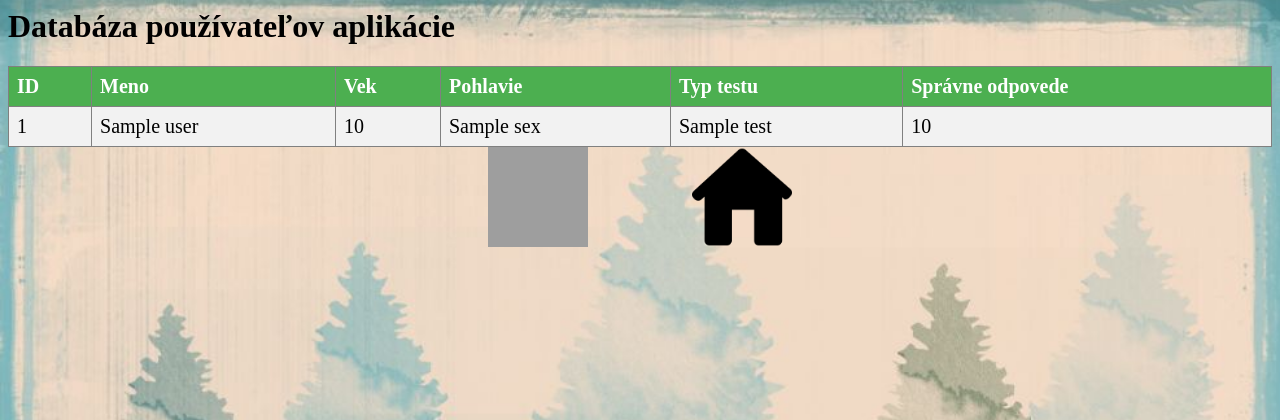
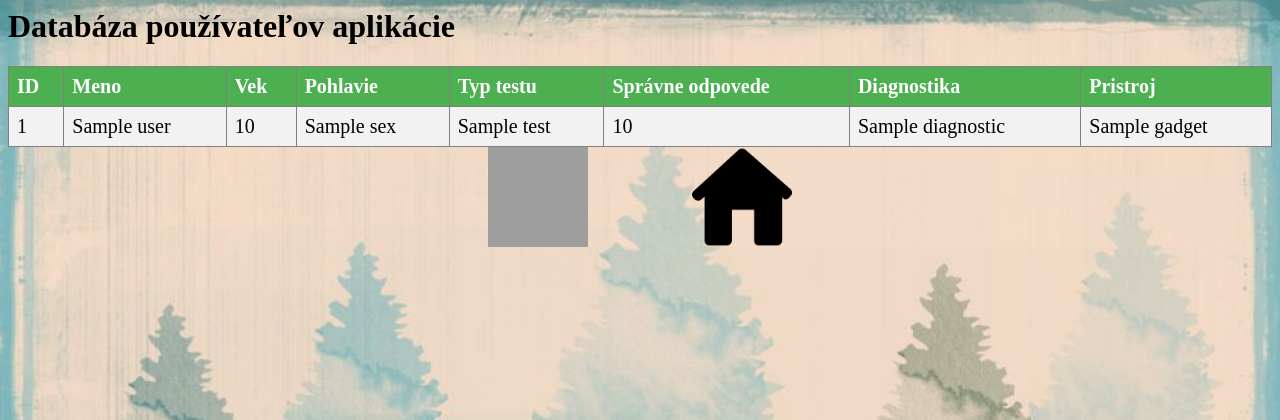
Before and after one commit to zanemogora/server_app, a Node server app: template views/user-list.ejs in a window 1280 px wide. Shown: the top 420 px of the page. Run offline with Node 20, Linux system fonts and the light colour scheme; the template is opened without the code that fills it: most values are stand-ins (such as "Sample title", 1, 10 or a date in 2020); some libraries are stand-ins or nearby versions; grey boxes are pictures that could not be loaded.

Commit message:
uprava_formulara

```diff
--- a/index.js
+++ b/index.js
@@ -4,27 +4,9 @@ var bodyParser = require('body-parser');
 var multer = require('multer');
 var upload = multer();
 var app = express();
-
 const sqlite3 = require('sqlite3').verbose();
 const DB_PATH = './NodejsSQL/sqlite.db';
-
-
-
 var bodyParser = require('body-parser');
-
-
-
-
-
-
-
-
-
-
-
-
-
-
 
 
 //starting database
@@ -52,7 +34,10 @@ dbSchema = `CREATE TABLE IF NOT EXISTS Pouzivatelia (
         age integer NOT NULL,
         sex text NOT NULL,
         test text NOT NULL,
-        score integer NOT NULL
+        score integer NOT NULL,
+        diagnostic text NOT NULL,
+        gadget text NOT NULL
+
     );`
 
 DB.exec(dbSchema, function(err){
@@ -62,11 +47,11 @@ DB.exec(dbSchema, function(err){
 });
 
 //ulozenie udajov o uzivatelovi do databazy
-function registerUser(name, age, sex, test, score) {
-    var sql= "INSERT INTO Pouzivatelia (name, age, sex, test, score) "
-    sql += "VALUES (?, ?, ?, ?, ?) "
+function registerUser(name, age, sex, test, score, diagnostic, gadget) {
+    var sql= "INSERT INTO Pouzivatelia (name, age, sex, test, score, diagnostic, gadget) "
+    sql += "VALUES (?, ?, ?, ?, ?, ?, ?) "
 
-    DB.run(sql, [name, age, sex, test, score], function(error) {
+    DB.run(sql, [name, age, sex, test, score, diagnostic, gadget], function(error) {
         if (error) {
             console.log(error)
         } else {
@@ -76,23 +61,13 @@ function registerUser(name, age, sex, test, score) {
     });
 };
 
-//DB.close();
-/*
-app.get('/', function(req, res){
-  res.sendFile('views/index.html');
 
-  //res.redirect('/views/index.html');
-  //res.sendFile('C:/Users/Lukáš Hudák/Desktop/serverova appka 24.5.2020/nodekb/views/index.html');
-});
-
-
-app.use(express.static('/views'));
-*/
 app.set('port', (process.env.PORT || 5000));
 app.use(express.static(__dirname + '/views'));
 app.set('views', __dirname + '/views');
 app.engine('html', require('ejs').renderFile);
 app.set('view engine', 'html');
+
 
 app.use(bodyParser.urlencoded({
   extended: true
@@ -100,21 +75,14 @@ app.use(bodyParser.urlencoded({
 app.use(bodyParser.json());
 
 
-
 app.get('/', function(req, res){
     res.render('index.html');
 });
 
 
-
-
-
-
-
-
 app.post('/', function (req, res){
 
-  registerUser(req.body.meno, req.body.vek, req.body.pohlavie, req.body.testy, req.body.skore);
+  registerUser(req.body.meno, req.body.vek, req.body.pohlavie, req.body.testy, req.body.skore, req.body.diagnostika, req.body.pristroj );
 
   var sql='SELECT * FROM Pouzivatelia';
   DB.all(sql, function (err, data, fields) {
--- a/views/user-list.ejs
+++ b/views/user-list.ejs
@@ -12,23 +12,6 @@
     -moz-background-size: cover;
     -o-background-size: cover;
     background-size: cover;
-  }
-
-  #outer
-  {
-      width:100%;
-        bottom: 0;
-        left: 0;
-      text-align: center;
-      margin-left: -50px
-
-
-  }
-  .inner
-  {
-      display: inline-block;
-      margin-left: 100px
-
   }
 
   table {
@@ -60,6 +43,21 @@
         left: 0;
   }
 
+  #outer
+  {
+    width:100%;
+    text-align: center;
+    margin-left: -50px
+
+
+  }
+  .inner
+  {
+    display: inline-block;
+    margin-left: 100px
+
+  }
+
     </style>
 
 </head>
@@ -73,6 +71,9 @@
             <th>Pohlavie</th>
             <th>Typ testu</th>
             <th>Správne odpovede</th>
+            <th>Diagnostika</th>
+            <th>Pristroj</th>
+
         <!---    <th>Edit</th>
             <th>Delete</th>  --->
         </tr>
@@ -89,6 +90,8 @@
             <td><%=data.sex %></td>
             <td><%=data.test %></td>
             <td><%=data.score %></td>
+            <td><%=data.diagnostic%></td>
+            <td><%=data.gadget %></td>
 
           <!---  <td><a href="/edit/<%=data.id%>">Edit</a></td>
             <td><a href="/user/<%=data.id%>">Delete</a></td> --->
```
Also changed, not shown: views/login.html (+17 -5 lines), NodejsSQL/sqlite.db.
